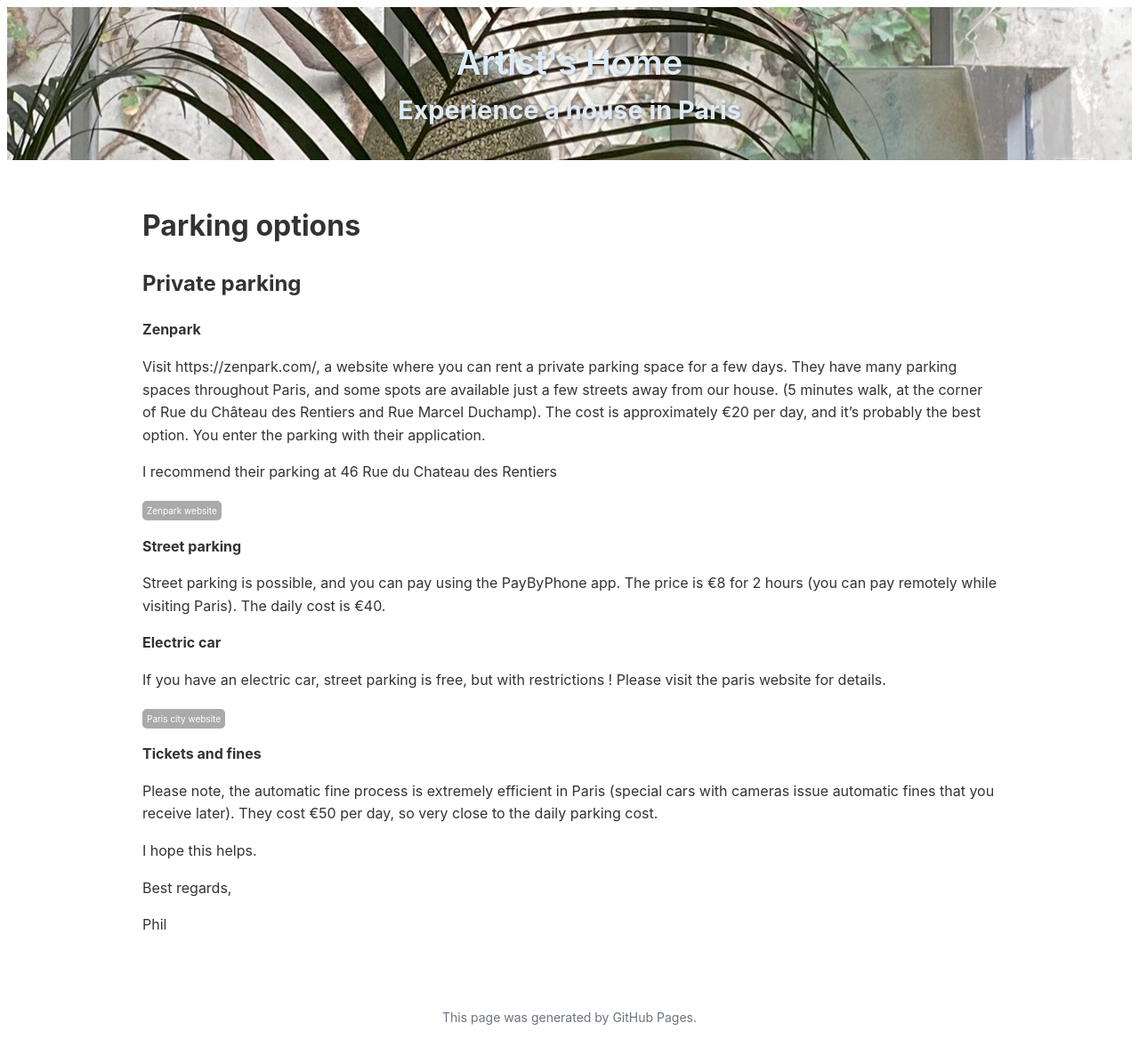
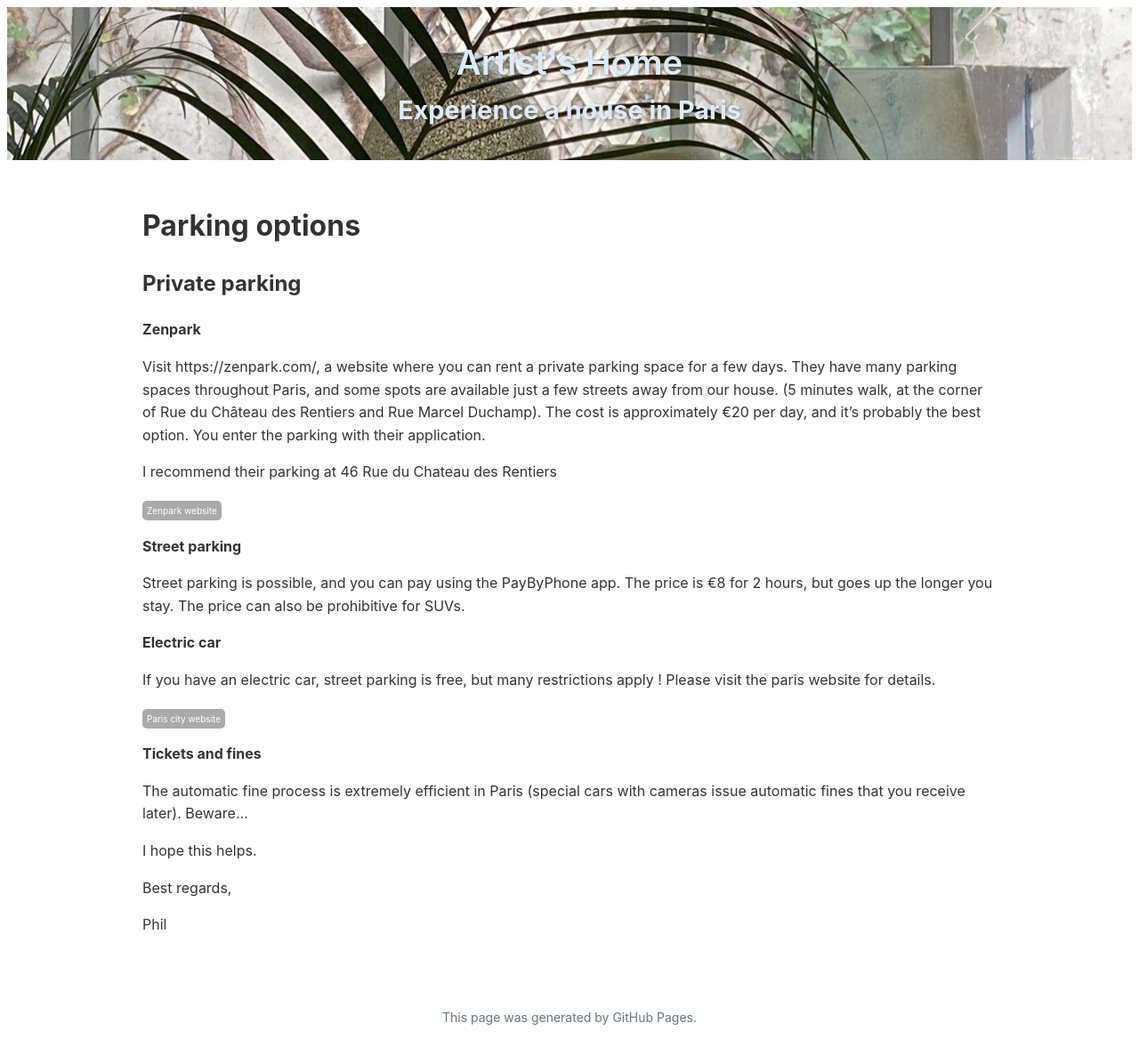
Before and after one commit to PhilAlain/tac, a Jekyll site: the page built from parking.md, in a window 1280 px wide. Shown: the whole page at 89% size. Built offline with Jekyll 4.4.1, drawn with Linux system fonts in a browser that asks for light colours; our own code applies the rules of GitHub Pages for plain Markdown files.

Commit message:
Update parking.md

```diff
--- a/parking.md
+++ b/parking.md
@@ -15,13 +15,15 @@ I recommend their parking at 46 Rue du Chateau des Rentiers
     Zenpark website
 </a>
 
+
 **Street parking**
 
-Street parking is possible, and you can pay using the PayByPhone app. The price is €8 for 2 hours (you can pay remotely while visiting Paris). The daily cost is €40.
+Street parking is possible, and you can pay using the PayByPhone app. The price is €8 for 2 hours, but goes up the longer you stay. The price can also be prohibitive for SUVs.
+
 
 **Electric car**
 
-If you have an electric car, street parking is free, but with restrictions !
+If you have an electric car, street parking is free, but many restrictions apply !
 Please visit the paris website for details.
 
 <a href="https://maps.app.goo.gl/s9ykRs5zeyBarcKZ9" style="display:inline-block; padding:3px 5px; font-size:10px; color:#fff; background-color:#AAAAAA; text-align:center; text-decoration:none; border-radius:5px;">
@@ -30,7 +32,7 @@ Please visit the paris website for details.
 
 **Tickets and fines**
 
-Please note, the automatic fine process is extremely efficient in Paris (special cars with cameras issue automatic fines that you receive later). They cost €50 per day, so very close to the daily parking cost.
+The automatic fine process is extremely efficient in Paris (special cars with cameras issue automatic fines that you receive later). Beware...
 
 I hope this helps.
 
```
